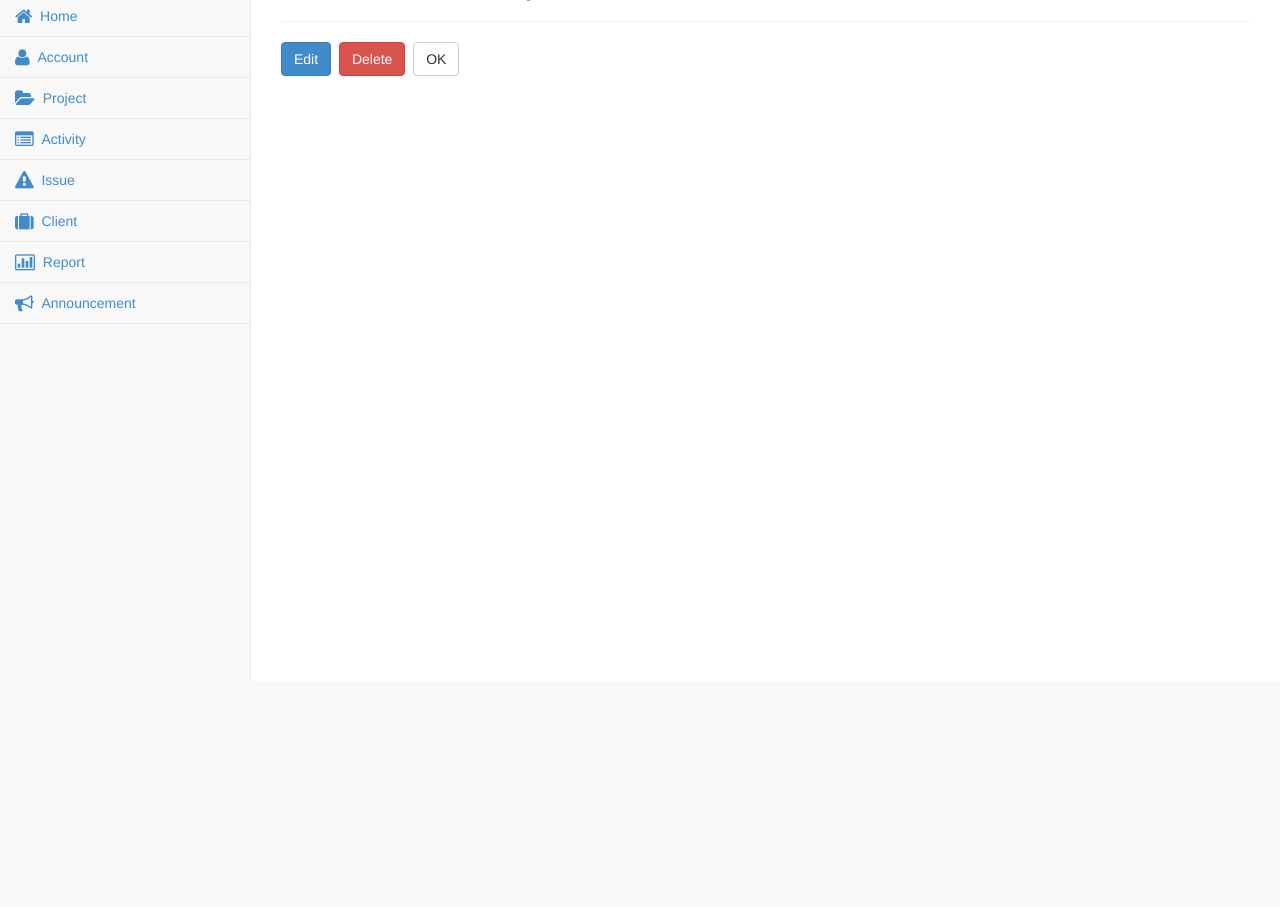
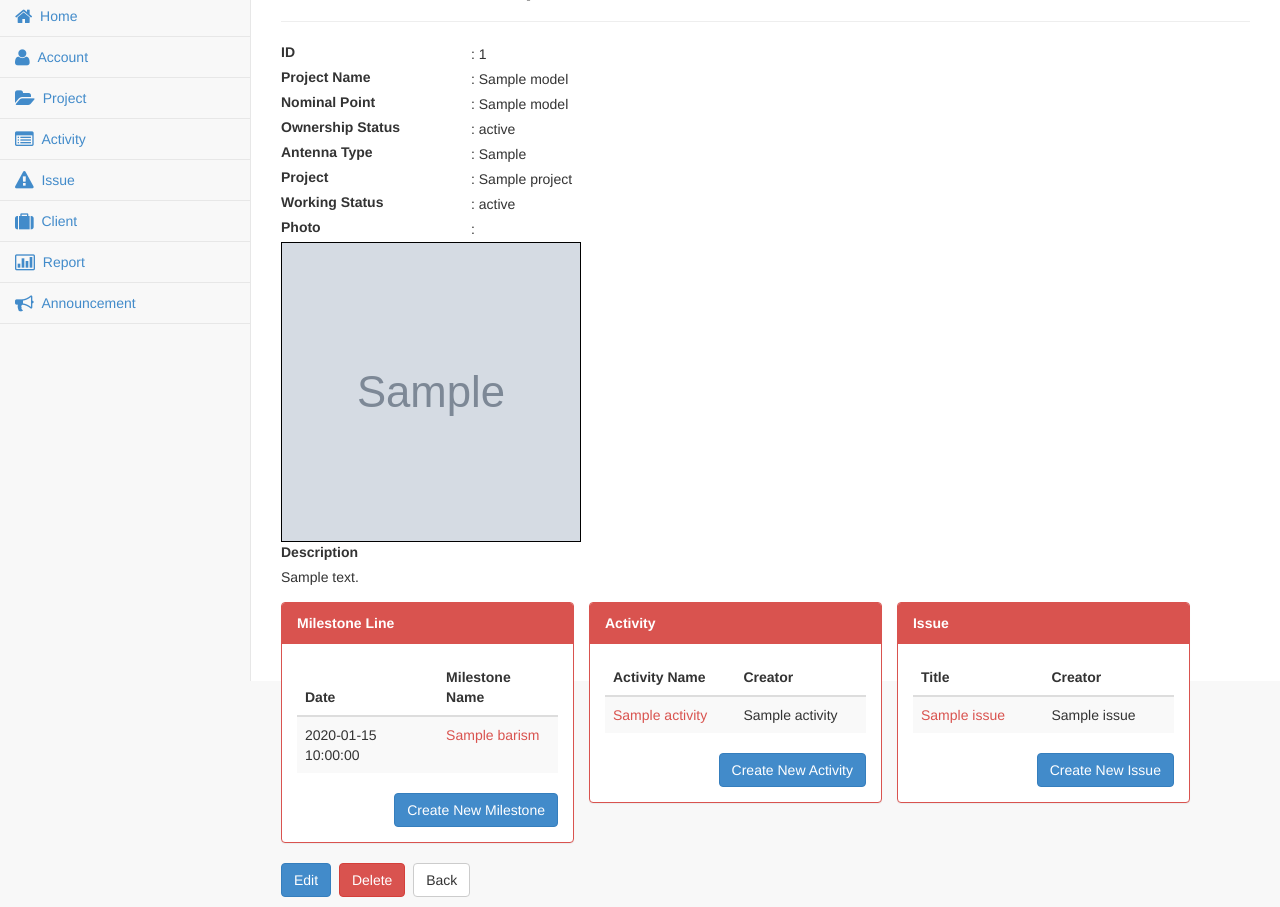
Before and after one commit to fahmihdyt/propensi, a Yii app: the page made by views/site/view.php in a window 1280 px wide. Shown: the part 120-1027 px from the top of the page. Before the commit the page ends 801 px from the top, so only its background shows below. Run offline with PHP 8.4 and a stand-in for Yii, Linux system fonts and the light colour scheme; the template is opened without the code that fills it: most values are stand-ins (such as "Sample title", 1, 10 or a date in 2020); grey boxes marked "Sample" are stand-in pictures; data that the repository does not hold is empty; some libraries are stand-ins or nearby versions.

Commit message:
update site
nambah bagian view

```diff
--- a/views/site/view.php
+++ b/views/site/view.php
@@ -20,25 +20,127 @@
     <h1><?= Html::encode($this->title) ?></h1>
     <hr></div>
 
-    <?= DetailView::widget([
-        'model' => $model,
-        'attributes' => [
-            'id',
-            'nama',
-            'titik_nominal',
-            'status_kepemilikan',
-            'tipe_antena',
-            'keterangan:ntext',
-            'foto',
-            'status_kerja',
-            'proyek',
-        ],
-    ]) ?>
+    <!--Detail Body-->
+	<table style='font-size:14px;'>
+		<tr height='20'>
+			<td><label>ID</label></td>
+			<td>: <?php echo $model->id;?></td>
+		</tr>
+		<tr height='20'>
+			<td width="190"><label>Project Name</label></td>
+			<td>: <?php echo $model->nama;?></td>
+		</tr>
+		<tr height='20'>
+			<td width="190"><label>Nominal Point</label></td>
+			<td>: <?php echo $model->titik_nominal;?></td>
+		</tr>
+		<tr height='20'>
+			<td width="190"><label>Ownership Status</label></td>
+			<td>: <?php echo $model->status_kepemilikan;?></td>
+		</tr>
+		<tr height='20'>
+			<td width="190"><label>Antenna Type</label></td>
+			<td>: <?php echo $model->tipe_antena;?></td>
+		</tr>
+		<tr height='20'>
+			<td width="190"><label>Project</label></td>
+			<td>: <?php echo $model->proyek;?></td>
+		</tr>
+		<tr height='20'>
+			<td width="190"><label>Working Status</label></td>
+			<td>: <?php echo $model->status_kerja;?></td>
+		</tr>
+		<tr height='20'>
+			<td colspan='1'><label>Photo</label></td>
+			<td>: </td>
+		</tr>
+		<tr>
+			<?php if($model['foto']!=''){?>
+			<td colspan='2'><img src='<?php echo Yii::$app->params['upload'].$model->foto;?>' width='300' height='300' style='border:1px solid black;'></td>
+			<?php }else{ echo "<td></td>";} ?>
+		</tr>
+		<tr height='20'>
+			<td width="190" colspan='2'><label>Description</label></td>
 
-    <p>
-        <a href="<?php echo Yii::$app->params['url']?>site/update?id=<?php echo $model->id ?>" class='btn btn-primary'> Edit </a>&nbsp;
-		<a href="<?php echo Yii::$app->params['url']?>site/delete?id=<?php echo $model->id ?>" class='btn btn-danger' onClick="return confirm('Are you sure want to delete this site?')">Delete </a>&nbsp;
-		<?= Html::a('OK', ['index'], ['class' => 'btn btn-default']) ?>
-    </p>
+		</tr>
+		<tr>
+			<td colspan='2'><?php echo $model->keterangan;?></td>
+		</tr>
+	</table>
+
+	<div class='col-lg-4' style='margin-left:-15px; margin-top:5px;'>
+	    <div class="panel panel-red" style='margin-top:10px;'>
+	        <div class="panel-heading">
+	            <strong>Milestone Line</strong>
+	        </div>
+	        <div class="panel-body">
+	        	<table class='table table-striped'>
+	            	<thead>
+	            		<th>Date</th>
+	            		<th>Milestone Name</th>
+	            	</thead>
+	            	<?php foreach($barisms as $row){ ?>
+	            	<tr>
+	            		<td><?php echo $row['tanggal']; ?></td>
+	            		<td><a href="<?php echo Yii::$app->params['url']."barismilestone/view?id=$row[id]"?>"><?php echo $row->getKategoriName($row->kategoriId); ?></a></td>
+	            	</tr><?php } ?>
+	            </table>
+	            <a href="<?php echo Yii::$app->params['url']?>barismilestone/create" class='btn btn-primary' style='color:white; float:right;'>Create New Milestone</a>&nbsp;
+
+	        </div>
+	    </div>
+    </div>
+    <div class='col-lg-4' style='margin-left:-15px; margin-top:5px;'>
+	    <div class="panel panel-red" style='margin-top:10px;'>
+	        <div class="panel-heading">
+	            <strong>Activity</strong>
+	        </div>
+	        <div class="panel-body">
+	        	<table class='table table-striped'>
+	            	<thead>
+	            		<th>Activity Name</th>
+	            		<th>Creator</th>
+	            	</thead>
+	            	<?php foreach($activity as $row){ ?>
+	            	<tr>
+	            		<td><a href="<?php echo Yii::$app->params['url']."aktivitas/view?id=$row[id]"?>"><?php echo $row['judul']; ?></a></td>
+	            		<td><?php echo $row->findCreator($row->creator); ?></td>
+	            	</tr><?php } ?>
+	            </table>
+	            <a href="<?php echo Yii::$app->params['url']?>aktivitas/create" class='btn btn-primary' style='color:white; float:right;'>Create New Activity</a>&nbsp;
+
+	        </div>
+	    </div>
+    </div>
+    <div class='col-lg-4' style='margin-left:-15px; margin-top:5px;'>
+	    <div class="panel panel-red" style='margin-top:10px;'>
+	        <div class="panel-heading">
+	            <strong>Issue</strong>
+	        </div>
+	        <div class="panel-body">
+	        	<table class='table table-striped'>
+	            	<thead>
+	            		<th>Title</th>
+	            		<th>Creator</th>
+	            	</thead>
+	            	<?php foreach($issue as $row){ ?>
+	            	<tr>
+	            		<td><a href="<?php echo Yii::$app->params['url']."issue/view?id=$row[id]"?>"><?php echo $row['judul']; ?></a></td>
+	            		<td><?php echo $row->findCreator($row->creator); ?></td>
+	            	</tr><?php } ?>
+	            </table>
+	            <a href="<?php echo Yii::$app->params['url']?>issue/create" class='btn btn-primary' style='color:white; float:right;'>Create New Issue</a>&nbsp;
+
+	        </div>
+	    </div>
+    </div>
+
+    <div class='col-lg-12' style='margin-left:-15px;'>
+    	<p>
+    		<a href="<?php echo Yii::$app->params['url']?>site/update?id=<?php echo $model->id ?>" class='btn btn-primary'> Edit </a>&nbsp;
+			<a href="<?php echo Yii::$app->params['url']?>site/delete?id=<?php echo $model->id ?>" class='btn btn-danger' onClick="return confirm('Are you sure want to delete this project?')">Delete </a>&nbsp;
+			<?= Html::a('Back', ['index'], ['class' => 'btn btn-default']) ?>
+    	</p>
+   </div>
 
 </div>
```
Also changed, not shown: controllers/SiteController.php (+44 -9 lines), views/Project/view.php (+5 -3 lines).
